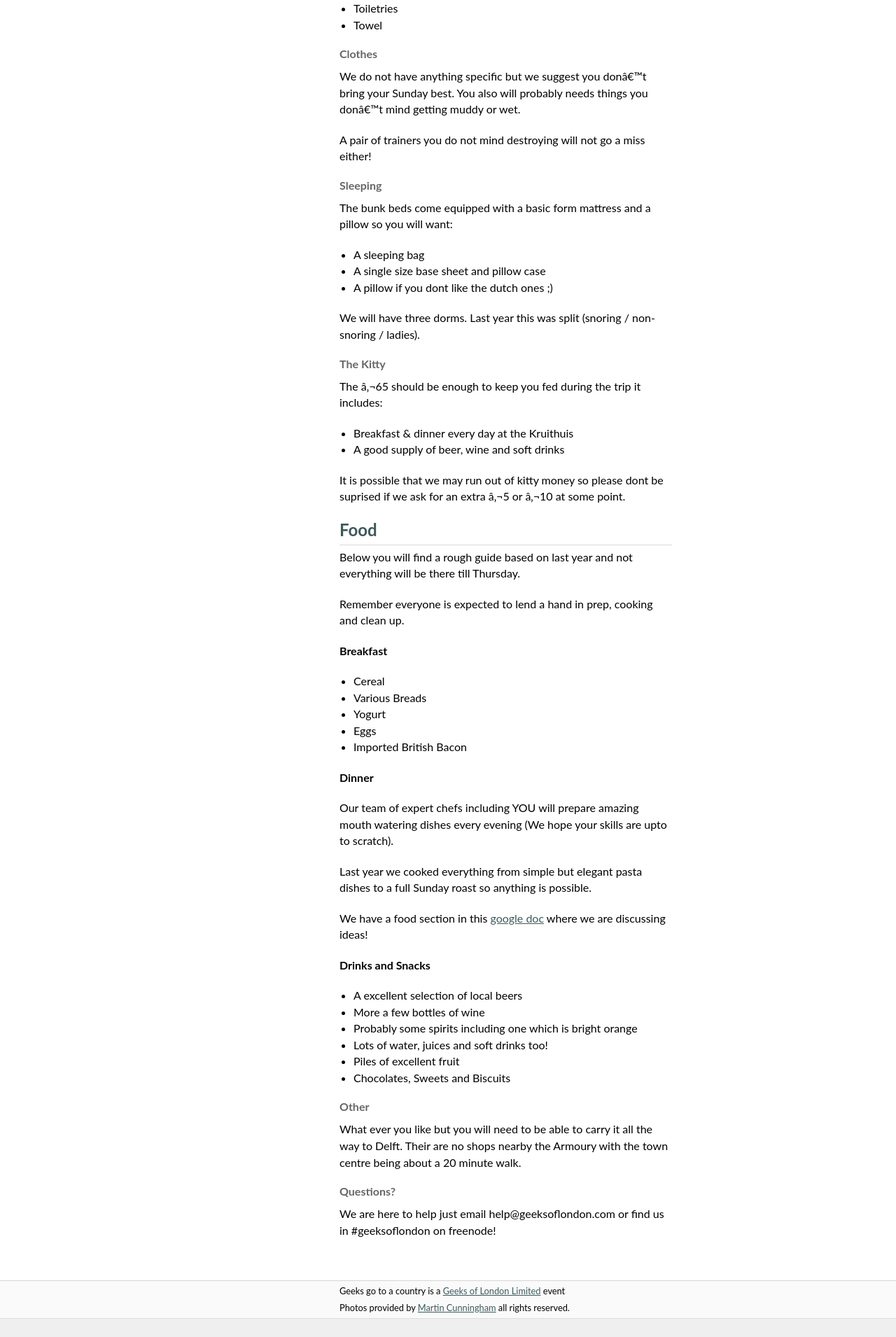
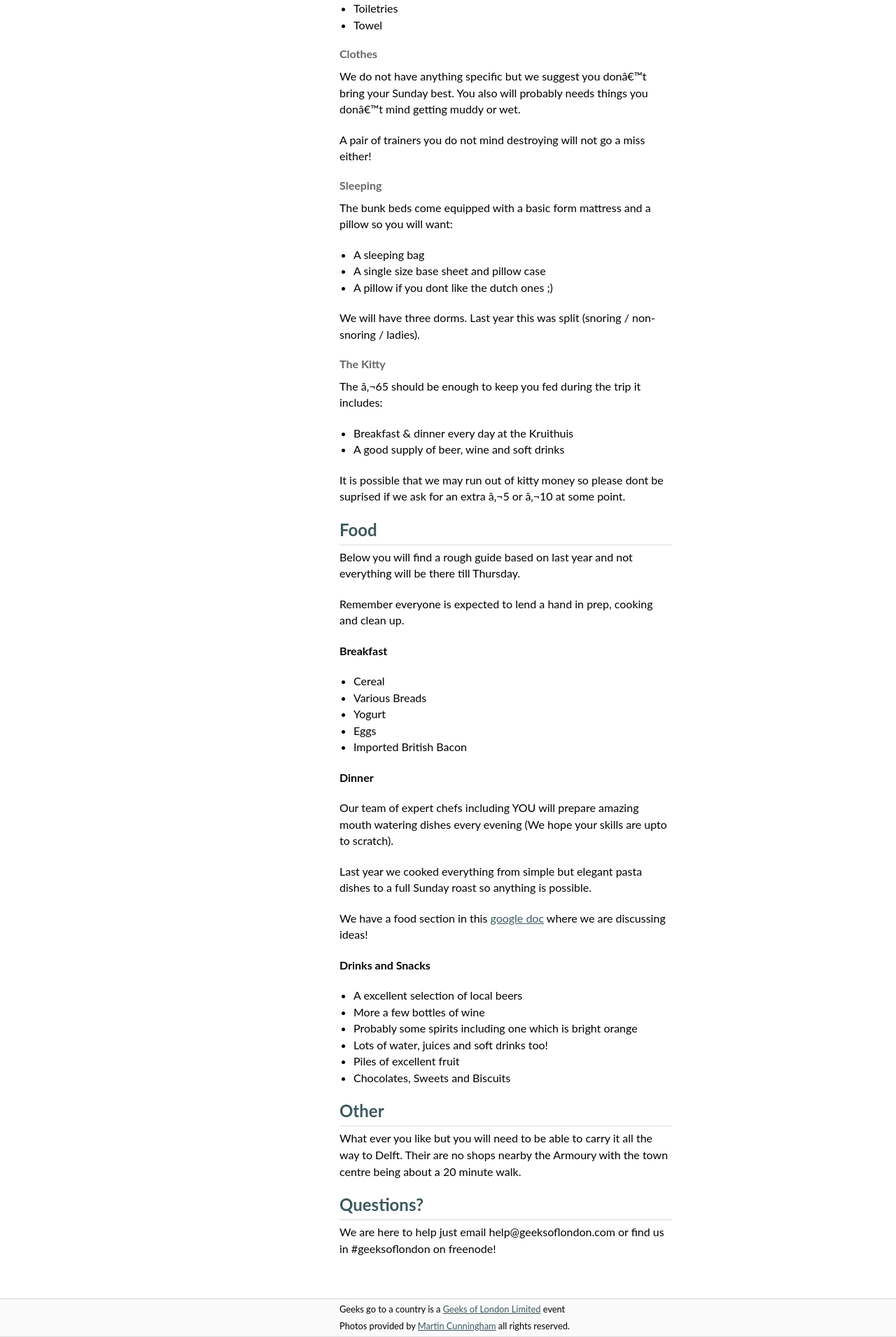
Before and after one commit to geeksoflondon/trip, a Jekyll site: the page built from tobring.markdown, in a window 1280 px wide. Shown: the part 798-2708 px from the top of the page at 70% size. Built offline with Jekyll 4.4.1, drawn with Linux system fonts in a browser that asks for light colours; comment, search, counter and statistics services are not loaded; before the commit the page ends 2682 px from its top, so only the background shows below that.

Commit message:
Some more h2's

```diff
--- a/tobring.markdown
+++ b/tobring.markdown
@@ -81,10 +81,10 @@ We have a food section in this [google doc](https://docs.google.com/document/d/1
 * Piles of excellent fruit
 * Chocolates, Sweets and Biscuits
 
-###Other
+##Other
 
 What ever you like but you will need to be able to carry it all the way to Delft. Their are no shops nearby the Armoury with the town centre being about a 20 minute walk.
 
-###Questions?
+##Questions?
 
 We are here to help just email help@geeksoflondon.com or find us in #geeksoflondon on freenode!
```
